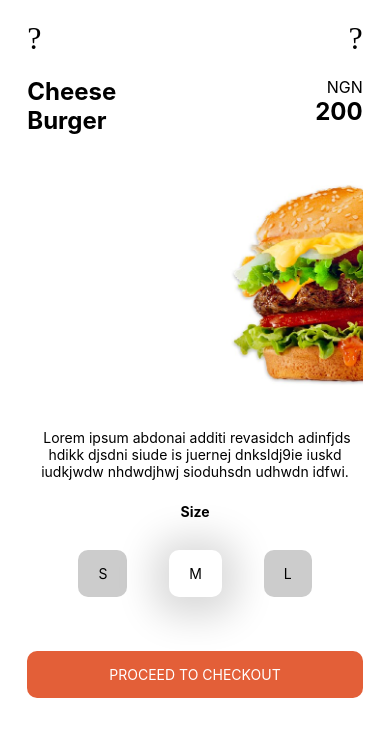
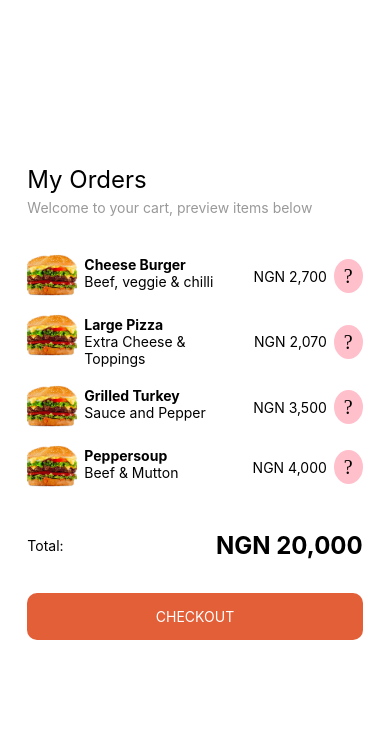
Before and after one commit to majiyd/patricia-test, a React Native app: screen / in a window 390 px wide. Shown: the top 736 px of the page. Built offline with nearby package versions, Linux system fonts and the light colour scheme.

Commit message:
finished orders screen

```diff
--- a/App.js
+++ b/App.js
@@ -3,6 +3,7 @@ import { StatusBar, StyleSheet, Text, View } from 'react-native';
 import Login from './screens/Login'
 import CreateAccount from './screens/CreateAccount'
 import FoodItem from './screens/FoodItem'
+import Orders from './screens/Orders'
 
 export default class App extends Component {
   render() {
@@ -11,7 +12,8 @@ export default class App extends Component {
         <StatusBar barStyle="light-content"/>
         {/* <Login /> */}
         {/* <CreateAccount /> */}
-        <FoodItem />
+        {/* <FoodItem /> */}
+        <Orders />
       </View>
     );
   }
--- /dev/null
+++ b/screens/Orders/index.js
@@ -0,0 +1,161 @@
+import React, {Component} from 'react'
+import {
+  Text,
+  View,
+  Image,
+  StyleSheet
+} from "react-native";
+import { Ionicons } from '@expo/vector-icons';
+import HeaderText from '../../components/HeaderText'
+import Button from '../../components/Button'
+
+class Orders extends Component {
+  render() {
+    return (
+      <View>
+        <View style={orderStyles.bottomMargin}>
+          <HeaderText>My Orders</HeaderText>
+          <Text style={orderStyles.greyText}>Welcome to your cart, preview items below</Text>
+        </View>
+        <View style={orderStyles.orders}>
+          <View style={orderStyles.order}>
+            <View >
+              <Image
+                style={orderStyles.image}
+                source={require('../../assets/burger.jpg')}
+              />
+            </View>
+            <View style={orderStyles.info}>
+              <Text style={{fontWeight: 'bold'}}>Cheese Burger</Text>
+              <Text>Beef, veggie & chilli</Text>
+
+            </View>
+            <View style={{padding: 7, justifyContent: 'center'}}><Text>NGN 2,700</Text></View>
+            <View
+              style={{justifyContent: 'center'}}
+            >
+              <View style={{backgroundColor: 'pink', padding: 5, paddingHorizontal: 10, borderRadius: '50%'}}>
+                <Ionicons name="md-trash" size={20} color="black" />
+              </View>
+
+            </View>
+          </View>
+          <View style={orderStyles.order}>
+            <View >
+              <Image
+                style={orderStyles.image}
+                source={require('../../assets/burger.jpg')}
+              />
+            </View>
+            <View style={orderStyles.info}>
+              <Text style={{fontWeight: 'bold'}}>Large Pizza</Text>
+              <Text >Extra Cheese & Toppings</Text>
+
+            </View>
+            <View style={{padding: 7, justifyContent: 'center'}}><Text>NGN 2,070</Text></View>
+            <View
+              style={{justifyContent: 'center'}}
+            >
+              <View style={{backgroundColor: 'pink', padding: 5, paddingHorizontal: 10, borderRadius: '50%'}}>
+                <Ionicons name="md-trash" size={20} color="black" />
+              </View>
+
+            </View>
+          </View>
+          <View style={orderStyles.order}>
+            <View >
+              <Image
+                style={orderStyles.image}
+                source={require('../../assets/burger.jpg')}
+              />
+            </View>
+            <View style={orderStyles.info}>
+              <Text style={{fontWeight: 'bold'}}>Grilled Turkey</Text>
+              <Text>Sauce and Pepper</Text>
+
+            </View>
+            <View style={{padding: 7, justifyContent: 'center'}}><Text>NGN 3,500</Text></View>
+            <View
+              style={{justifyContent: 'center'}}
+            >
+              <View style={{backgroundColor: 'pink', padding: 5, paddingHorizontal: 10, borderRadius: '50%'}}>
+                <Ionicons name="md-trash" size={20} color="black" />
+              </View>
+
+            </View>
+          </View>
+          <View style={orderStyles.order}>
+            <View >
+              <Image
+                style={orderStyles.image}
+                source={require('../../assets/burger.jpg')}
+              />
+            </View>
+            <View style={orderStyles.info}>
+              <Text style={{fontWeight: 'bold'}}>Peppersoup</Text>
+              <Text>Beef & Mutton</Text>
+
+            </View>
+            <View style={{padding: 7, justifyContent: 'center'}}><Text>NGN 4,000</Text></View>
+            <View
+              style={{justifyContent: 'center'}}
+            >
+              <View style={{backgroundColor: 'pink', padding: 5, paddingHorizontal: 10, borderRadius: '50%'}}>
+                <Ionicons name="md-trash" size={20} color="black" />
+              </View>
+
+            </View>
+          </View>
+
+        </View>
+        <View style={orderStyles.flex}>
+          <Text>Total:</Text>
+          <Text style={{fontSize: 24, fontWeight: 'bold'}}>NGN 20,000</Text>
+        </View>
+        <View>
+          <Button>Checkout</Button>
+        </View>
+      </View>
+    );
+  }
+}
+
+const orderStyles = StyleSheet.create({
+  bottomMargin: {
+    marginBottom: '2%'
+  },
+  greyText: {
+    color: "#999"
+  },
+  flex:{
+    display: 'flex',
+    flexDirection: 'row',
+    justifyContent: 'space-between',
+    paddingVertical: '3%',
+    alignItems: 'center',
+  },
+  justifyCenter: {
+    justifyContent: "center"
+  },
+  orders: {
+    paddingVertical: "7%"
+  },
+  order: {
+    display: 'flex',
+    flexDirection: 'row',
+    paddingVertical: 5
+  },
+  image: {
+    width: 50,
+    height: 50,
+    resizeMode: 'cover'
+  },
+  info: {
+    flexGrow: 1,
+    flexShrink: 1,
+    paddingVertical: 5,
+    paddingHorizontal: 7
+}
+
+})
+export default Orders;
```
